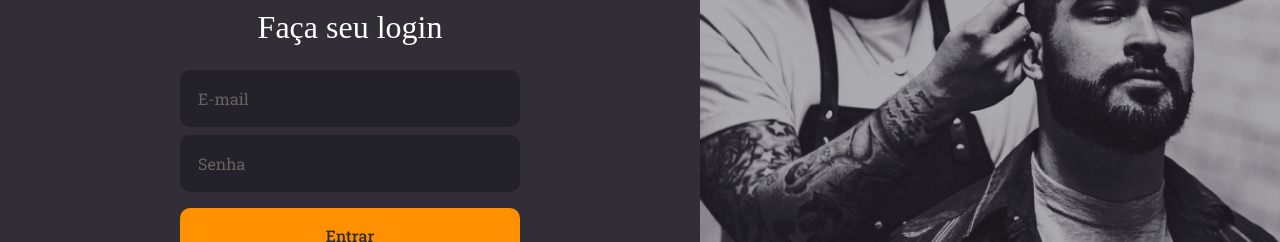
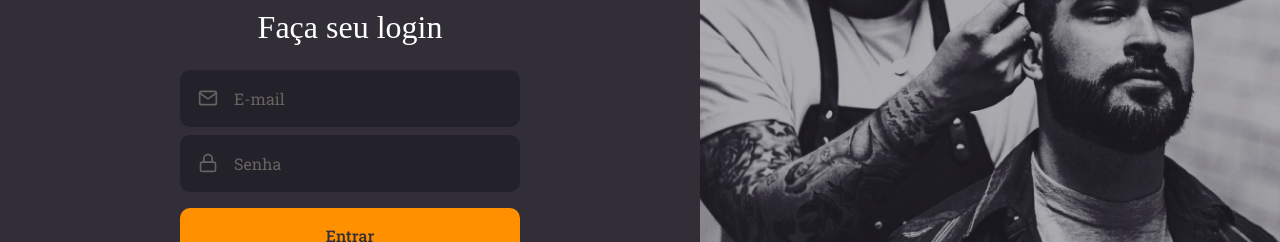
Before and after one commit to Italo-J-A-Fernandes/bootcamp-rocketseat-nivel3-gobarber-web, a React (Create React App) app: page / in a window 1280 px wide. Shown: the part 289-531 px from the top of the page. Built offline with nearby package versions, Linux system fonts and the light colour scheme.

Commit message:
Componentizing input and button

```diff
--- /dev/null
+++ b/src/components/Button/index.tsx
@@ -0,0 +1,13 @@
+import React, { ButtonHTMLAttributes } from 'react';
+
+import { Container } from './styles';
+
+type ButtonProps = ButtonHTMLAttributes<HTMLButtonElement>;
+
+const Button: React.FC<ButtonProps> = ({ children, ...rest }) => (
+  <Container type="button" {...rest}>
+    {children}
+  </Container>
+);
+
+export default Button;
--- /dev/null
+++ b/src/components/Button/styles.ts
@@ -0,0 +1,19 @@
+import styled from 'styled-components';
+import { shade } from 'polished';
+
+export const Container = styled.button`
+  background: #ff9000;
+  border-radius: 10px;
+  border: 0;
+  padding: 0 16px;
+  width: 100%;
+  height: 56px;
+  color: #312e38;
+  font-weight: 500;
+  margin-top: 16px;
+  transition: background 0.2s;
+
+  &:hover {
+    background: ${shade(0.2, '#ff9000')};
+  }
+`;
--- /dev/null
+++ b/src/components/Input/index.tsx
@@ -0,0 +1,18 @@
+import React, { InputHTMLAttributes } from 'react';
+import { IconBaseProps } from 'react-icons';
+
+import { Container } from './styles';
+
+interface InputProps extends InputHTMLAttributes<HTMLInputElement> {
+  name: string;
+  icon?: React.ComponentType<IconBaseProps>;
+}
+
+const Input: React.FC<InputProps> = ({ icon: Icon, ...rest }) => (
+  <Container>
+    {Icon && <Icon size={20} />}
+    <input type="text" {...rest} />
+  </Container>
+);
+
+export default Input;
--- /dev/null
+++ b/src/components/Input/styles.ts
@@ -0,0 +1,31 @@
+import styled from 'styled-components';
+
+export const Container = styled.div`
+  background: #232129;
+  border-radius: 10px;
+  border: 2px solid #232129;
+  padding: 16px;
+  width: 100%;
+  color: #666360;
+  display: flex;
+  align-items: center;
+
+  & + div {
+    margin-top: 8px;
+  }
+
+  input {
+    flex: 1;
+    background: transparent;
+    border: 0;
+    color: #f4ede8;
+
+    &::placeholder {
+      color: #666360;
+    }
+  }
+
+  svg {
+    margin-right: 16px;
+  }
+`;
--- a/src/pages/SignIn/index.tsx
+++ b/src/pages/SignIn/index.tsx
@@ -1,7 +1,10 @@
 import React from 'react';
-import { FiLogIn } from 'react-icons/fi';
+import { FiLogIn, FiMail, FiLock } from 'react-icons/fi';
 
 import logoImg from '../../assets/logo.svg';
+
+import Input from '../../components/Input';
+import Button from '../../components/Button';
 
 import { Container, Content, Background } from './styles';
 
@@ -13,11 +16,16 @@
       <form>
         <h1>Faça seu login</h1>
 
-        <input type="text" placeholder="E-mail" />
+        <Input name="email" type="text" icon={FiMail} placeholder="E-mail" />
 
-        <input type="password" placeholder="Senha" />
+        <Input
+          name="password"
+          type="password"
+          icon={FiLock}
+          placeholder="Senha"
+        />
 
-        <button type="submit">Entrar</button>
+        <Button type="submit">Entrar</Button>
 
         <a href="forgot">Esqueci minha senha</a>
       </form>
--- a/src/pages/SignIn/styles.ts
+++ b/src/pages/SignIn/styles.ts
@@ -26,40 +26,6 @@
 
     h1 {
       margin-bottom: 24px;
-    }
-
-    input {
-      background: #232129;
-      border-radius: 10px;
-      border: 2px solid #232129;
-      padding: 16px;
-      width: 100%;
-      color: #f4ede8;
-
-      &::placeholder {
-        color: #666360;
-      }
-
-      & + input {
-        margin-top: 8px;
-      }
-    }
-
-    button {
-      background: #ff9000;
-      border-radius: 10px;
-      border: 0;
-      padding: 0 16px;
-      width: 100%;
-      height: 56px;
-      color: #312e38;
-      font-weight: 500;
-      margin-top: 16px;
-      transition: background 0.2s;
-
-      &:hover {
-        background: ${shade(0.2, '#ff9000')};
-      }
     }
 
     a {
--- a/tsconfig.json
+++ b/tsconfig.json
@@ -18,7 +18,7 @@
     "resolveJsonModule": true,
     "isolatedModules": true,
     "noEmit": true,
-    "jsx": "react-jsx"
+    "jsx": "react"
   },
   "include": [
     "src"
```
Also changed, not shown: .eslintrc.json, 1 other file (tests, documents, lock files or other folders).
